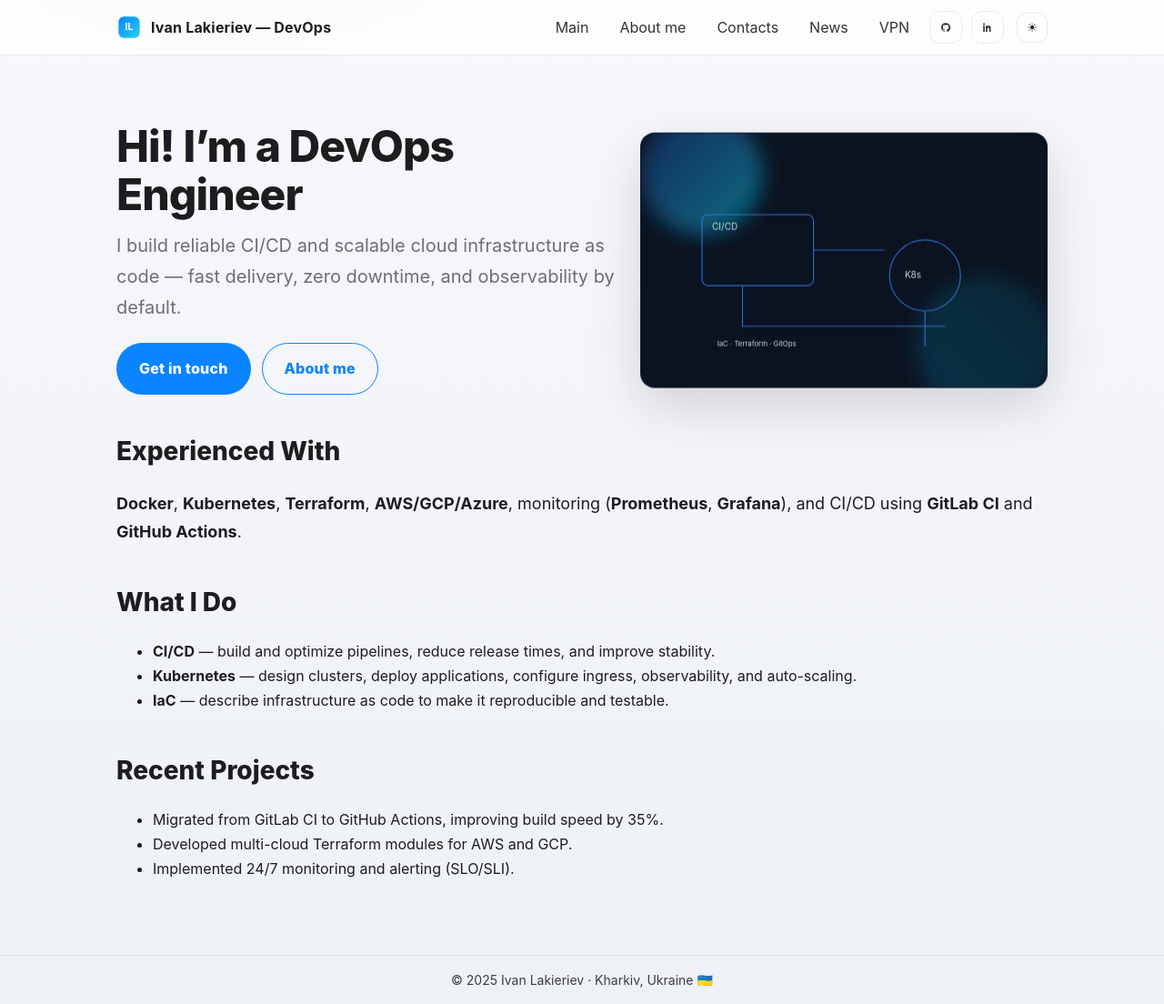
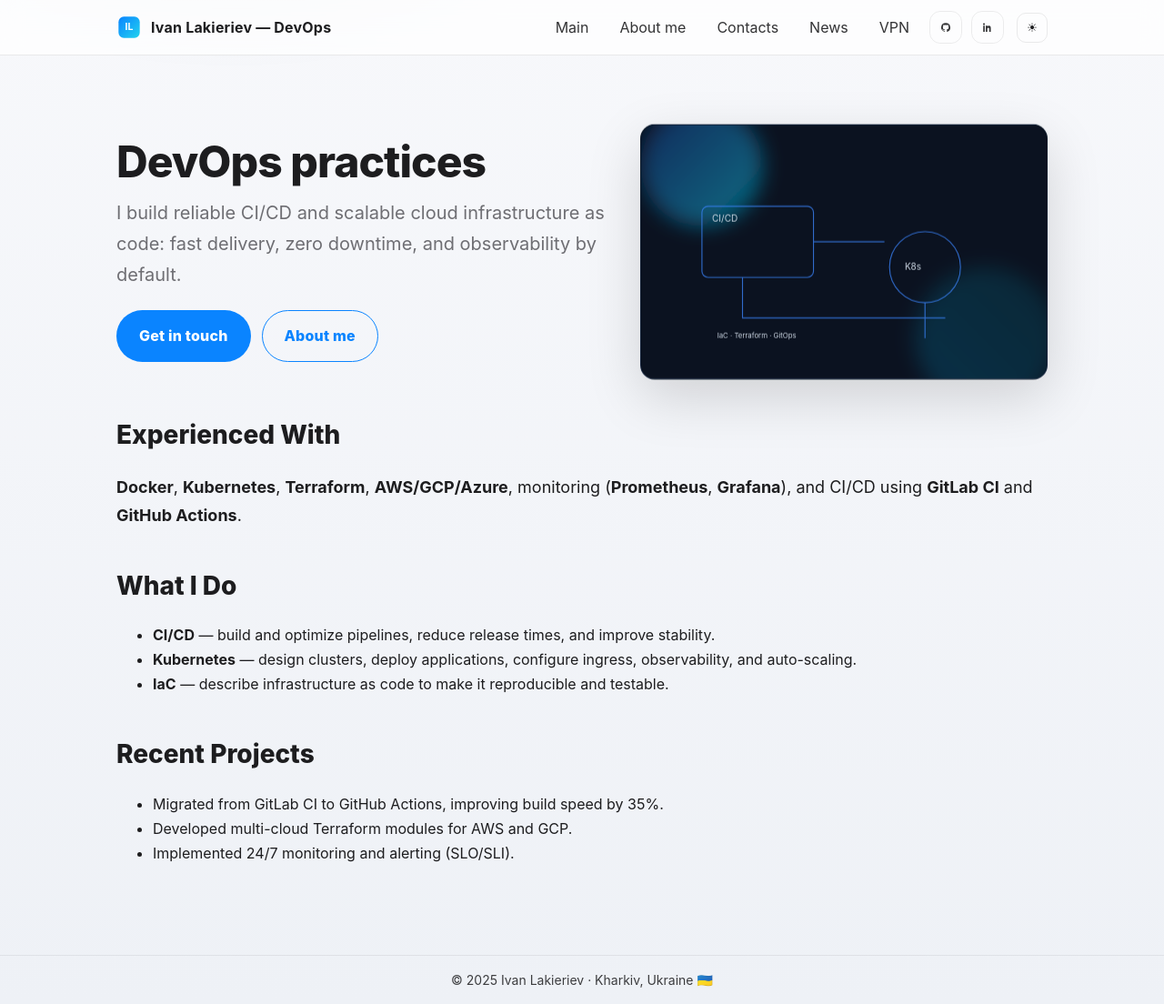
Before and after one commit to lkrv69/One-Page, a Jekyll site: the page built from index.md, in a window 1280 px wide and 1104 px high. Shown: the whole window at 91% size. Built offline with Jekyll 4.4.1, drawn with Linux system fonts in a browser that asks for light colours.

Commit message:
Update index.md

```diff
--- a/index.md
+++ b/index.md
@@ -6,8 +6,8 @@
 
 <div class="hero">
   <div>
-    <h1>Hi! I’m a DevOps Engineer</h1>
-    <p class="sub">I build reliable CI/CD and scalable cloud infrastructure as code — fast delivery, zero downtime, and observability by default.</p>
+    <h1>DevOps practices</h1>
+    <p class="sub">I build reliable CI/CD and scalable cloud infrastructure as code: fast delivery, zero downtime, and observability by default.</p>
     <div class="btns">
       <a class="btn" href="/contacts/">Get in touch</a>
       <a class="btn secondary" href="/about/">About me</a>
```
